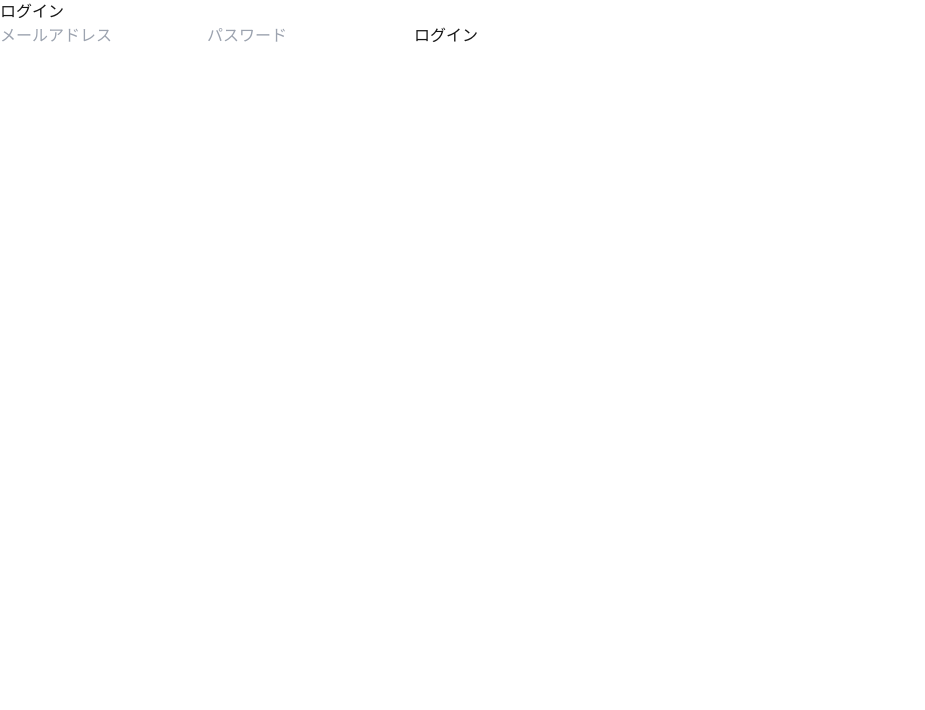
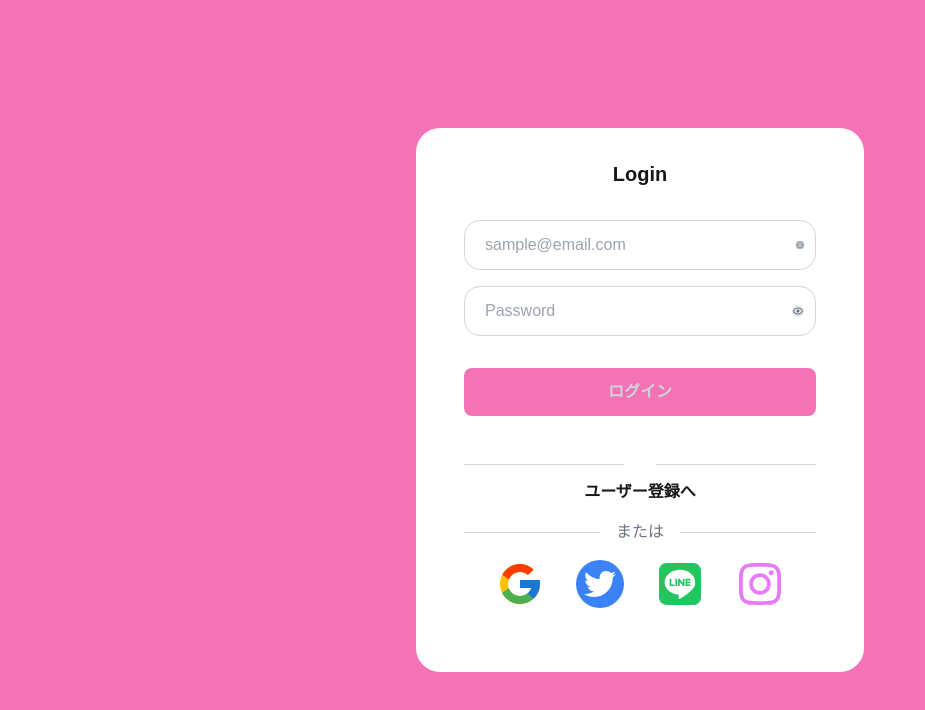
Before and after one commit to JojiYonamine/My-project, a Next.js app: page /Auth/Login in a window 1280 px wide. Shown: the top 710 px of the page, without its empty margins (0-925 px from the left). Built offline with nearby package versions, Linux system fonts and the light colour scheme; no server answers.

Commit message:
fix:ログインページのUIを改善、招待・googleログインに対応させた

```diff
--- a/src/app/Auth/Login/page.tsx
+++ b/src/app/Auth/Login/page.tsx
@@ -1,42 +1,203 @@
 "use client";
 import { signInWithEmailAndPassword } from "firebase/auth";
 import { auth } from "@/config/firebaseConfig";
-import { useState } from "react";
+import { useEffect, useState } from "react";
+import { FaLine, FaInstagram, FaTwitter } from "react-icons/fa";
+import { AiOutlineClose } from "react-icons/ai";
+import { BiShow } from "react-icons/bi";
 
-export default function  LoginPage() {
+import { FcGoogle } from "react-icons/fc";
+import { BasicButton } from "@/components";
+import { useRouter, useSearchParams } from "next/navigation";
+import { loginWithGoogle } from "@/utils/Auth/loginWithGoogle";
+import Link from "next/link";
 
-  const [email, setEmail] = useState("");
-  const [password, setPassword] = useState("");
-  const [error, setError] = useState("");
+export default function LoginPage() {
+  const [email, setEmail] = useState<string>("");
+  const [password, setPassword] = useState<string>("");
+  const [showPass, setShowPass] = useState<string>(password);
+  const [emailError, setEmaileError] = useState<boolean>(true);
+  const [passError, setPassError] = useState<boolean>(true);
+  const [link, setLink] = useState<string>("");
+
+  const [loading, setLoading] = useState<boolean>(false);
+
+  const root = useRouter();
+  const searchParams = useSearchParams();
+  const inviterId = searchParams.get("inviterId");
 
   const handleLogin = async (e: React.FormEvent) => {
     e.preventDefault();
     try {
+      setLoading(true);
       await signInWithEmailAndPassword(auth, email, password);
       alert("ログイン成功！");
-    } catch (err:any) {
-      setError(err.message || "ログインに失敗しました");
+      setLoading(false);
+      root.push("/");
+    } catch (err: unknown) {
+      alert(err);
+      setLoading(false);
     }
   };
+
+  const hanldeToggleShow = () => {
+    if (showPass === "text") {
+      setShowPass("password");
+    } else {
+      setShowPass("text");
+    }
+  };
+
+  const validation = (): void | boolean => {
+    if (!emailRegex.test(email)) {
+      setEmaileError(true);
+    } else {
+      setEmaileError(false);
+    }
+    if (password.length < 6) {
+      setPassError(true);
+    } else {
+      setPassError(false);
+    }
+  };
+
+  const emailRegex = /^[^\s@]+@[^\s@]+\.[^\s@]+$/;
+  const validateEmail = () => {
+    if (!emailRegex.test(email)) {
+      setEmaileError(true);
+    } else {
+      setEmaileError(false);
+    }
+  };
+
+  useEffect(() => {
+    validation();
+  }, [password, email]);
+
+  useEffect(() => {
+    if (inviterId) {
+      setLink(`/Auth/Signup?inviterId=${inviterId}`);
+    } else {
+      setLink("/Auth/Signup");
+    }
+  }, []);
+
   return (
-    <div>
-      <h1>ログイン</h1>
-      <form onSubmit={handleLogin}>
-        <input
-          type="email"
-          placeholder="メールアドレス"
-          value={email}
-          onChange={(e) => setEmail(e.target.value)}
-        />
-        <input
-          type="password"
-          placeholder="パスワード"
-          value={password}
-          onChange={(e) => setPassword(e.target.value)}
-        />
-        <button type="submit">ログイン</button>
-      </form>
-      {error && <p style={{ color: "red" }}>{error}</p>}
+    <div className="bg-pink-400 h-screen flex justify-center text-center items-center">
+      {/* カード表示 */}
+      <div className="bg-white rounded-3xl m-8 px-12 py-8 w-full max-w-md">
+        <h1 className="text-xl w-full mb-8 font-bold">Login</h1>
+        <form onSubmit={handleLogin}>
+          {/* メール入力 */}
+          <div className="relative mb-4 w-full">
+            <input
+              placeholder="sample@email.com"
+              value={email}
+              className="w-full px-5 py-3 border border-gray-300 rounded-2xl focus:outline-none "
+              onChange={(e: React.ChangeEvent<HTMLInputElement>) => {
+                setEmail(e.target.value);
+              }}
+              onBlur={validateEmail}
+            />
+            <button
+              type="button"
+              onClick={() => setEmail("")}
+              className="absolute right-3 top-1/2 -translate-y-1/2 text-gray-500 hover:text-black h-2 w-2 flex items-center justify-center bg-gray-400 rounded-full"
+            >
+              <AiOutlineClose size={6} className="text-white" />
+            </button>
+          </div>
+
+          {/* パスワード入力 */}
+          <div className="relative mb-8">
+            <input
+              type={showPass}
+              value={password}
+              placeholder="Password"
+              className="w-full px-5 py-3 border border-gray-300 rounded-2xl focus:outline-none "
+              onChange={(e: React.ChangeEvent<HTMLInputElement>) => {
+                setPassword(e.target.value);
+              }}
+            />
+            <button
+              type="button"
+              onClick={() => hanldeToggleShow()}
+              className="h-3 w-3 absolute right-3 top-1/2 -translate-y-1/2 text-gray-500 hover:text-black flex items-center justify-center bg-gray-200 rounded-full"
+            >
+              <BiShow />
+            </button>
+          </div>
+
+          <BasicButton disabled={emailError || passError || loading}>
+            {loading ? (
+              <div className="flex justify-center items-center">
+                <svg
+                  className="animate-spin h-8 w-8 text-white "
+                  xmlns="http://www.w3.org/2000/svg"
+                  fill="none"
+                  viewBox="0 0 24 24"
+                >
+                  <circle
+                    className="opacity-25"
+                    cx="12"
+                    cy="12"
+                    r="10"
+                    stroke="currentColor"
+                    strokeWidth="4"
+                  ></circle>
+                  <path
+                    className="opacity-75"
+                    fill="currentColor"
+                    d="M4 12a8 8 0 018-8V0C5.373 0 0 5.373 0 12h4z"
+                  ></path>
+                </svg>
+              </div>
+            ) : (
+              "ログイン"
+            )}
+          </BasicButton>
+        </form>
+
+        {/* メールとソーシャルを区切る線 */}
+        <div className="flex items-center">
+          <div className="flex-grow h-px bg-gray-300"></div>
+          <span className="m-4 text-gray-500"></span>
+          <div className="flex-grow h-px bg-gray-300"></div>
+        </div>
+
+        {/* アカウント作成へ */}
+        <div>
+          <Link className="font-semibold" href={link}>
+            ユーザー登録へ
+          </Link>
+        </div>
+
+        <div className="flex items-center">
+          <div className="flex-grow h-px bg-gray-300"></div>
+          <span className="m-4 text-gray-500">または</span>
+          <div className="flex-grow h-px bg-gray-300"></div>
+        </div>
+
+        {/* ソーシャルログイン */}
+        <div className="space-x-8 flex mb-8 justify-center text-center items-center">
+          <button
+            onClick={() => {
+              loginWithGoogle(inviterId);
+            }}
+          >
+            <FcGoogle size={48} />
+          </button>
+          <button className="bg-blue-500 p-2 rounded-full">
+            <FaTwitter size={32} className="text-white" />
+          </button>
+          <button>
+            <FaLine size={48} className="text-green-500" />
+          </button>
+          <button>
+            <FaInstagram size={48} className="text-fuchsia-400" />
+          </button>
+        </div>
+      </div>
     </div>
   );
-};
+}
--- a/src/app/Auth/Signup/page.tsx
+++ b/src/app/Auth/Signup/page.tsx
@@ -40,7 +40,6 @@ export default function SignupPage() {
   const validation = (): void | boolean => {
     if (!emailRegex.test(email)) {
       setEmaileError(true);
-      console.log("error,email");
     } else {
       setEmaileError(false);
     }
--- a/src/app/utils/Auth/loginWithGoogle.ts
+++ b/src/app/utils/Auth/loginWithGoogle.ts
@@ -1,20 +1,21 @@
 import { auth } from "@/config/firebaseConfig"
-import { GoogleAuthProvider, signInWithPopup } from "firebase/auth"
+import { getAdditionalUserInfo, GoogleAuthProvider, signInWithPopup } from "firebase/auth"
 
 export const loginWithGoogle = async(inviterId:string|null) =>{
     const provider = new GoogleAuthProvider()
     try {
         const result = await signInWithPopup(auth,provider)
         if(result){
-            const user = result.user
-            console.log("Google成功",user.email,user.displayName)
-            if(inviterId){
-                window.location.href=`/Auth/setProfile?inviterId=${inviterId}`
-            }else{
-                window.location.href='/Auth/setProfile'
+            const identifier = getAdditionalUserInfo(result)?.isNewUser
+            // 新規の時
+            if(identifier==true){
+                if(inviterId){
+                    window.location.href=`/Auth/setProfile?inviterId=${inviterId}`
+                }else{
+                    window.location.href='/Auth/setProfile'
+                }
             }
         }
-
     } catch (err:unknown) {
         console.log(err,"Google失敗")
     }
```
Also changed, not shown: src/app/Auth/setProfile/page.tsx (+7 -0 lines).
